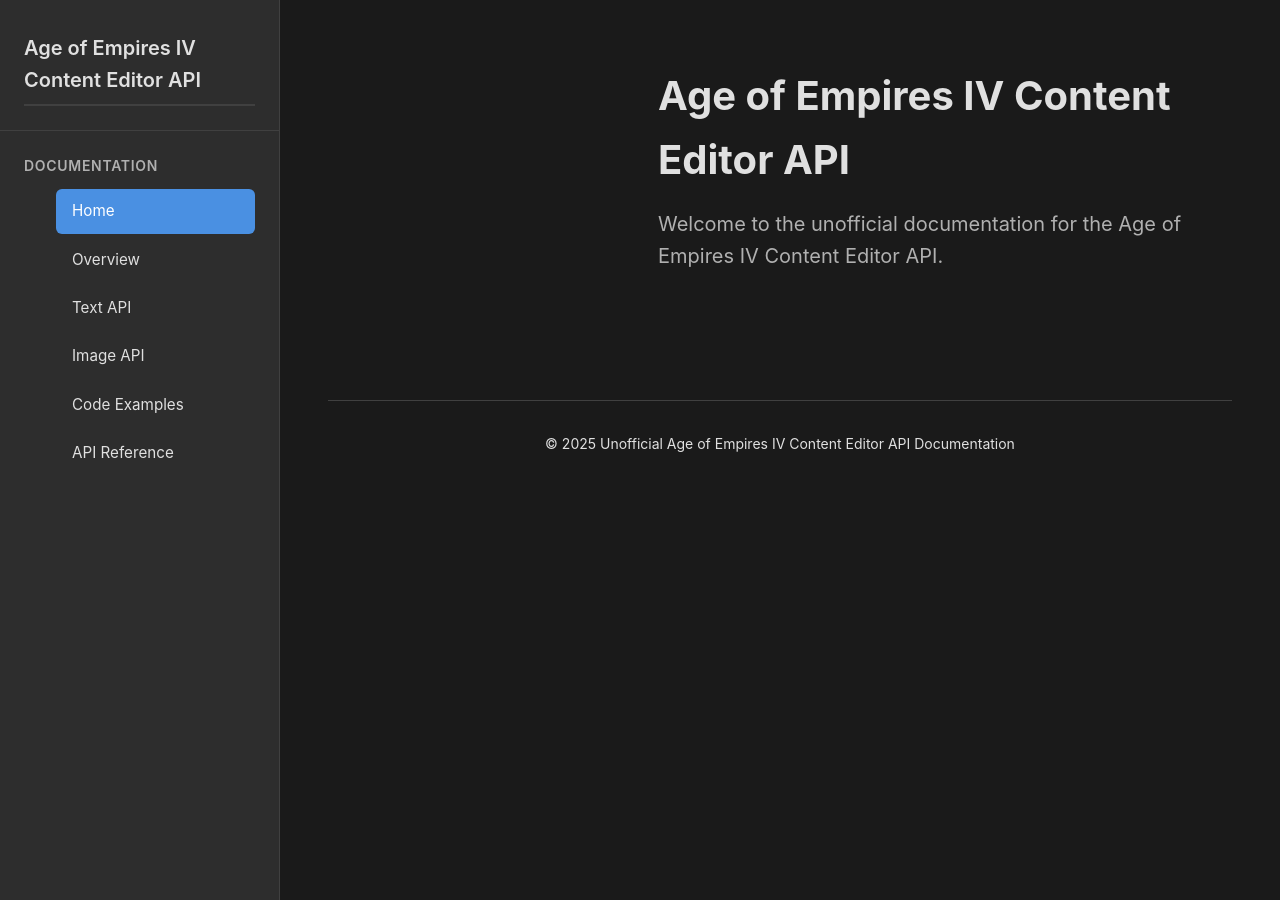
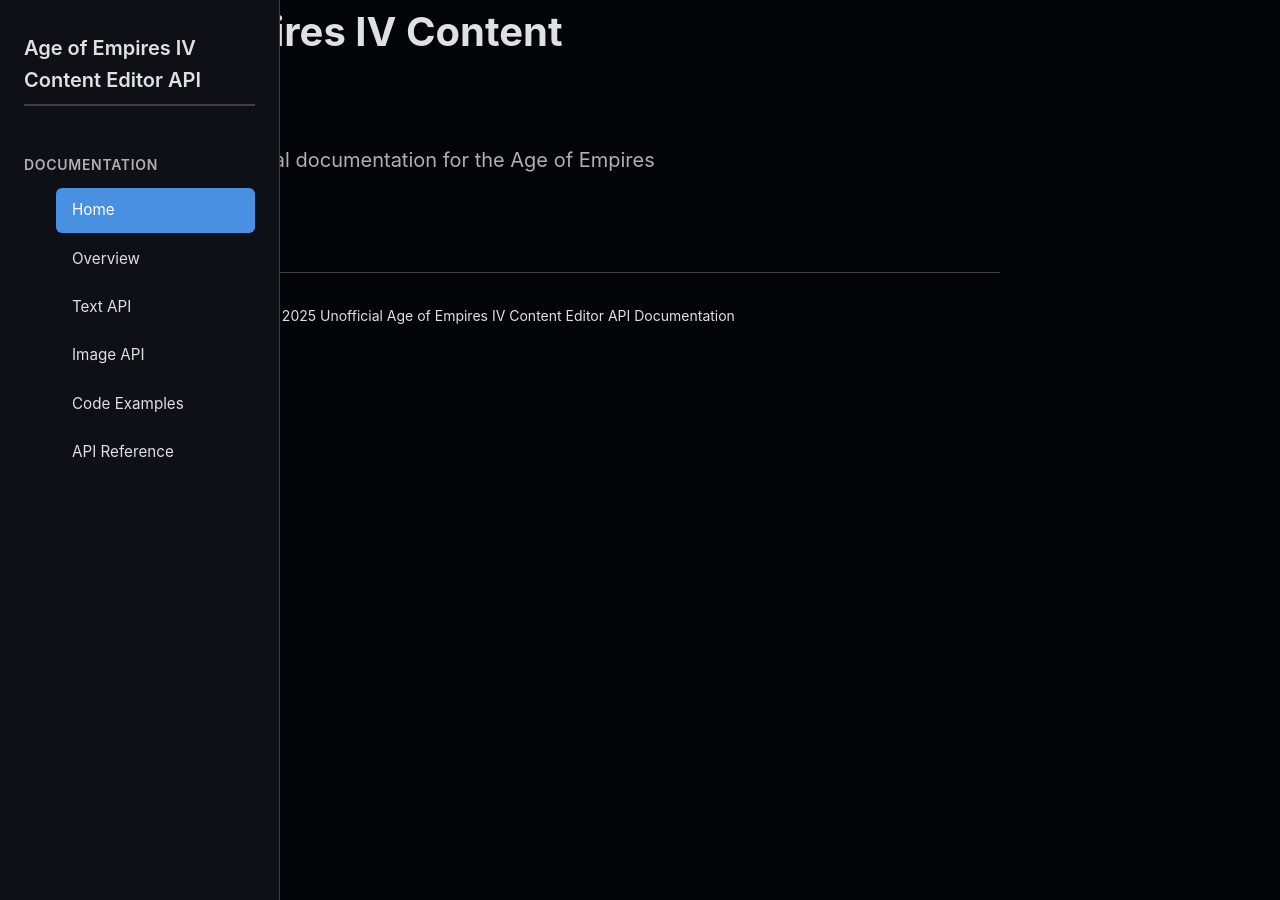
Before and after one commit to callfreak/aoeiv-unoffical-api, a Jekyll site: the page built from index.html, in a window 1280 px wide. Built offline with Jekyll 4.4.1, drawn with Linux system fonts in a browser that asks for light colours.

Commit message:
Backgroundcolor matches now Github dark theme

```diff
--- a/assets/css/style.css
+++ b/assets/css/style.css
@@ -1,9 +1,9 @@
 /* Dark Mode Theme for Age of Empires IV Content Editor API Documentation */
 
 :root {
-    --bg-primary: #1a1a1a;
-    --bg-secondary: #2d2d2d;
-    --bg-tertiary: #3a3a3a;
+    --bg-primary: #010409;
+    --bg-secondary: #0d1117;
+    --bg-tertiary: #262c36;
     --text-primary: #e0e0e0;
     --text-secondary: #b0b0b0;
     --accent-primary: #4a90e2;
@@ -50,7 +50,7 @@ body {
 
 .sidebar-header {
     padding: 0 1.5rem 1.5rem;
-    border-bottom: 1px solid var(--border-color);
+    /* border-bottom: 1px solid var(--border-color); */
     margin-bottom: 1.5rem;
 }
 
@@ -114,8 +114,8 @@ body {
 /* Main Content Area */
 .main-content {
     flex: 1;
-    margin-left: 280px;
-    padding: 2rem 3rem;
+    /* margin-left: 280px; */
+    /* padding: 2rem 3rem; */
     max-width: calc(100% - 280px);
 }
 
```
